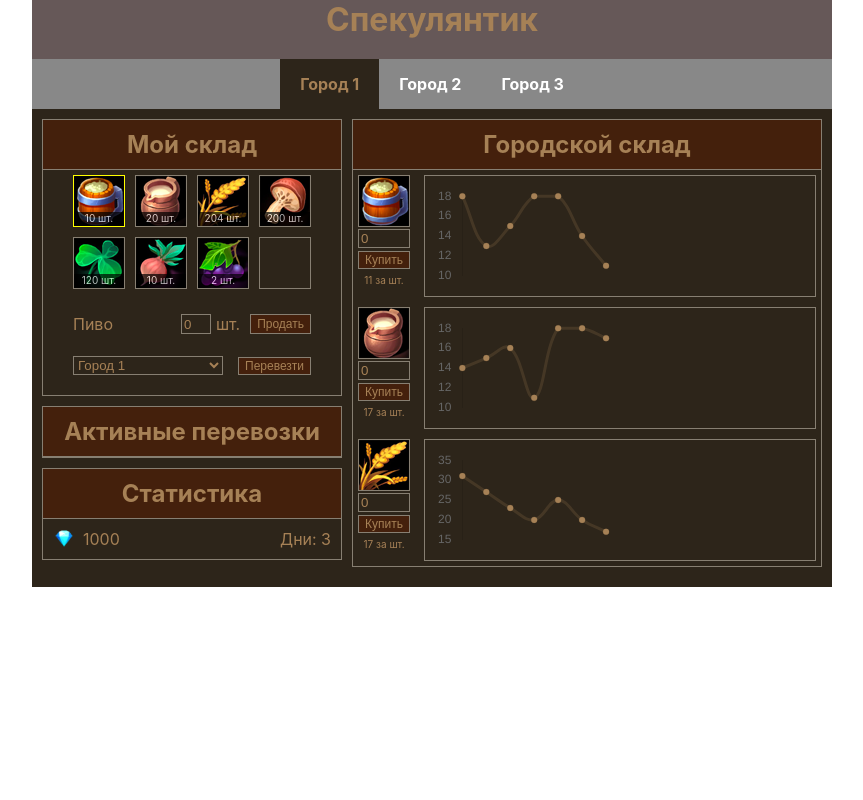
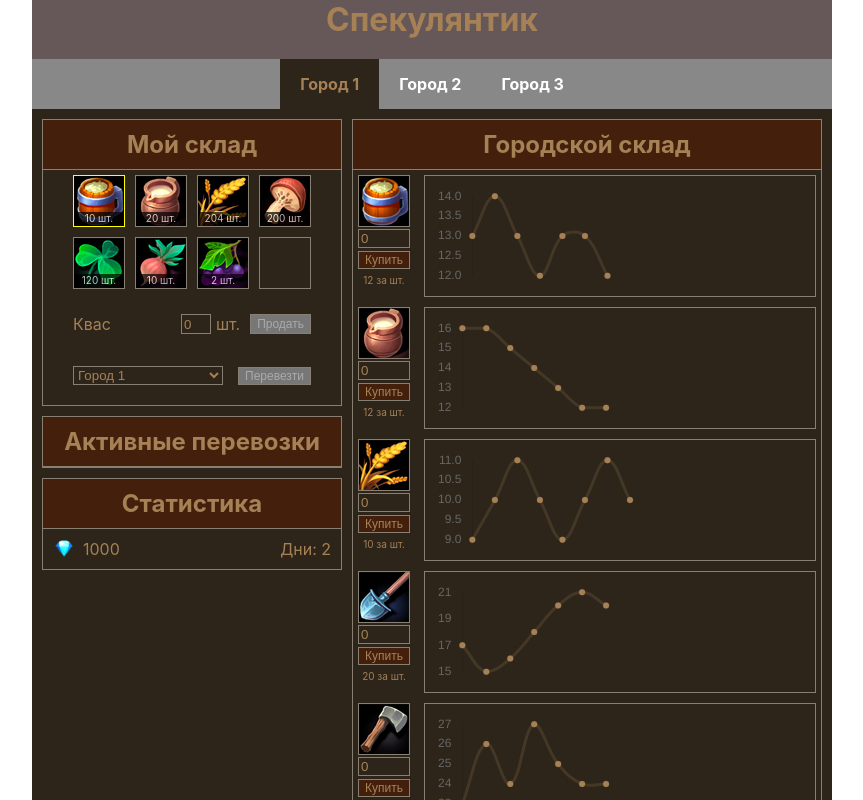
Before and after one commit to narek-9/react-game, a React (Vite) app: page / in a window 1280 px wide. Shown: the top 800 px of the page, without its empty margins (208-1071 px from the left). Built offline with nearby package versions, Linux system fonts and the light colour scheme.

Commit message:
Taxes for goods sales

```diff
--- a/src/components/App/App.tsx
+++ b/src/components/App/App.tsx
@@ -41,24 +41,136 @@ export const App: FC = () => {
       storage: [
         {
           id: 1,
-          priceStats: [10, 15, 18, 13, 15, 18, 18],
+          priceStats: [12, 13, 14, 13, 12, 13, 13],
+          maxStep: 1,
+          minPrice: 12,
+          maxPrice: 18,
+        },
+        {
+          id: 2,
+          priceStats: [15, 16, 16, 15, 14, 13, 12],
+          maxStep: 1,
+          minPrice: 12,
+          maxPrice: 20,
+        },
+        {
+          id: 3,
+          priceStats: [8, 9, 10, 11, 10, 9, 10, 11],
+          maxStep: 1,
+          minPrice: 8,
+          maxPrice: 15,
+        },
+
+        {
+          id: 12,
+          priceStats: [15, 17, 15, 16, 18, 20, 21],
+          maxStep: 2,
+          minPrice: 15,
+          maxPrice: 21,
+        },
+        {
+          id: 13,
+          priceStats: [20, 23, 26, 24, 27, 25, 24],
+          maxStep: 3,
+          minPrice: 20,
+          maxPrice: 35,
+        },
+        {
+          id: 7,
+          priceStats: [30, 35, 40, 38, 37, 42, 47],
           maxStep: 5,
+          minPrice: 30,
+          maxPrice: 50,
+        },
+      ],
+    },
+
+    {
+      cityId: 2,
+      storage: [
+        {
+          id: 1,
+          priceStats: [12, 13, 14, 13, 12, 13, 13],
+          maxStep: 1,
+          minPrice: 9,
+          maxPrice: 15,
+        },
+        {
+          id: 2,
+          priceStats: [13, 14, 15, 16, 17, 18, 19],
+          maxStep: 1,
+          minPrice: 13,
+          maxPrice: 24,
+        },
+        {
+          id: 3,
+          priceStats: [10, 11, 12, 11, 12, 13, 14],
+          maxStep: 1,
           minPrice: 10,
+          maxPrice: 18,
+        },
+
+        {
+          id: 6,
+          priceStats: [8, 7, 8, 9, 10, 9, 8],
+          maxStep: 2,
+          minPrice: 6,
+          maxPrice: 13,
+        },
+        {
+          id: 12,
+          priceStats: [14, 15, 17, 16, 15, 17, 15],
+          maxStep: 2,
+          minPrice: 14,
+          maxPrice: 17,
+        },
+        {
+          id: 14,
+          priceStats: [30, 35, 40, 38, 37, 40, 38],
+          maxStep: 5,
+          minPrice: 25,
+          maxPrice: 40,
+        },
+      ],
+    },
+
+    {
+      cityId: 3,
+      storage: [
+        {
+          id: 1,
+          priceStats: [12, 13, 14, 15, 16, 15, 14],
+          maxStep: 1,
+          minPrice: 10,
+          maxPrice: 20,
+        },
+        {
+          id: 6,
+          priceStats: [5, 6, 7, 8, 7, 8, 9],
+          maxStep: 1,
+          minPrice: 5,
+          maxPrice: 10,
+        },
+        {
+          id: 13,
+          priceStats: [15, 20, 25, 30, 25, 22, 21],
+          maxStep: 5,
+          minPrice: 15,
           maxPrice: 40,
         },
         {
-          id: 2,
-          priceStats: [12, 13, 14, 15, 16, 11, 18],
-          maxStep: 7,
-          minPrice: 5,
-          maxPrice: 70,
+          id: 14,
+          priceStats: [20, 25, 22, 27, 26, 29, 30],
+          maxStep: 5,
+          minPrice: 20,
+          maxPrice: 35,
         },
         {
-          id: 3,
-          priceStats: [25, 28, 31, 27, 23, 20, 25],
-          maxStep: 8,
+          id: 7,
+          priceStats: [15, 20, 25, 23, 22, 27, 28],
+          maxStep: 5,
           minPrice: 15,
-          maxPrice: 50,
+          maxPrice: 40,
         },
       ],
     },
@@ -71,17 +183,11 @@ export const App: FC = () => {
   const intervalRef = useRef<ReturnType<typeof setTimeout> | null>(null);
 
   const goods: good[] = [
-    { id: 1, title: "Пиво" },
+    { id: 1, title: "Квас" },
     { id: 2, title: "Молоко" },
     { id: 3, title: "Пшеница" },
-    { id: 4, title: "Грибы" },
-    { id: 5, title: "Клевер" },
     { id: 6, title: "Лук" },
     { id: 7, title: "Виноград" },
-    { id: 8, title: "Орехи" },
-    { id: 9, title: "Вилы" },
-    { id: 10, title: "Доски" },
-    { id: 11, title: "Коса" },
     { id: 12, title: "Лопата" },
     { id: 13, title: "Топор" },
     { id: 14, title: "Кирка" },
@@ -99,7 +205,7 @@ export const App: FC = () => {
     return store ? store.storage : [];
   };
 
-  const sellGoods = (goodId: number, qty: number) => {
+  const sellGoods = (goodId: number, qty: number, totalPrice: number) => {
     const storagesNew = [...storages];
     let moneyNew = money;
 
@@ -120,14 +226,9 @@ export const App: FC = () => {
         });
 
         if (cityGoodIndex > -1) {
-          const price =
-            currentCityStorage[cityGoodIndex].priceStats[
-              currentCityStorage[cityGoodIndex].priceStats.length - 1
-            ];
-
           if (storagesNew[index].storage[goodIndex].qty >= qty) {
             storagesNew[index].storage[goodIndex].qty -= qty;
-            moneyNew += qty * price;
+            moneyNew += totalPrice;
 
             if (storagesNew[index].storage[goodIndex].qty === 0) {
               removeProduct(storagesNew[index].storage[goodIndex].id);
@@ -152,7 +253,7 @@ export const App: FC = () => {
       cityStorage.storage.forEach((goodData) => {
         const priceChangeSign = getRandomInt(2) ? 1 : -1;
         const priceChangeValue =
-          getRandomInt(goodData.maxStep) * priceChangeSign;
+          getRandomInt(goodData.maxStep + 1) * priceChangeSign;
         let newPrice =
           (goodData.priceStats.slice(-1).pop() || 0) + priceChangeValue;
 
@@ -188,7 +289,7 @@ export const App: FC = () => {
       updateCityStorages();
       updateTransportOrders();
       setDays((days) => days + 1);
-    }, 2000);
+    }, 3000);
   };
 
   useEffect(() => {
@@ -220,7 +321,7 @@ export const App: FC = () => {
         targetCityId,
         goodId: selectedGoodId,
         qty: storage[goodIndex].qty,
-        days: 1,
+        days: 30,
       });
 
       setOrderId(orderId + 1);
@@ -319,6 +420,20 @@ export const App: FC = () => {
     setStorages(storagesNew);
   };
 
+  const getSelectedProductPrice = () => {
+    const cityStorage = getCityStorage();
+
+    const product = cityStorage.find((product) => {
+      return product.id === selectedGoodId;
+    });
+
+    if (product && product.priceStats) {
+      return product.priceStats[product.priceStats.length - 1];
+    }
+
+    return 0;
+  };
+
   return (
     <div className="app">
       <h1 className="app-name">Спекулянтик</h1>
@@ -333,8 +448,11 @@ export const App: FC = () => {
               storage={getStorageByCity()}
               selectedGoodId={selectedGoodId}
               goods={goods}
+              selectedProductPrice={getSelectedProductPrice()}
               onSelectGood={setSelectedGoodId}
-              onSell={sellGoods}
+              onSell={(id: number, qty: number, totalPrice: number) =>
+                sellGoods(id, qty, totalPrice)
+              }
               onTransport={createTransportOrder}
             />
           </div>
--- a/src/components/Storage/Storage.scss
+++ b/src/components/Storage/Storage.scss
@@ -97,9 +97,18 @@
 }
 
 .sell-panel {
-  display: flex;
-  justify-content: space-between;
   padding: 20px 30px;
+
+  .sell-panel-content {
+    display: flex;
+    justify-content: space-between;
+    padding-bottom: 10px;
+  }
+
+  .sell-panel-info {
+    font-size: 10px;
+    text-align: left;
+  }
 
   .controls {
     display: flex;
--- a/src/components/Storage/Storage.tsx
+++ b/src/components/Storage/Storage.tsx
@@ -1,4 +1,6 @@
 import { FC, useState } from "react";
+
+import { cities } from "../../cities";
 
 import "./Storage.scss";
 
@@ -13,8 +15,9 @@ interface IStorageProps {
     id: number;
     title: string;
   }[];
+  selectedProductPrice: number;
   onSelectGood: (goodId: number) => void;
-  onSell: (goodId: number, qty: number) => void;
+  onSell: (goodId: number, qty: number, getTotalPrice: number) => void;
   onTransport: (targetCityId: number) => void;
 }
 
@@ -23,6 +26,7 @@ export const Storage: FC<IStorageProps> = ({
   storage,
   selectedGoodId,
   goods,
+  selectedProductPrice,
   onSelectGood,
   onSell,
   onTransport,
@@ -32,6 +36,10 @@ export const Storage: FC<IStorageProps> = ({
 
   const findFoodById = (itemId: number) => {
     return goods.find((item) => item.id === itemId)?.title;
+  };
+
+  const getTotalPrice = () => {
+    return Math.round(selectedProductPrice * qty * 0.9);
   };
 
   return (
@@ -68,7 +76,8 @@ export const Storage: FC<IStorageProps> = ({
         {selectedGoodId ? (
           <>
             <div className="sell-panel">
-              <div>{findFoodById(selectedGoodId)}</div>
+              <div className="sell-panel-content">
+                <div>{findFoodById(selectedGoodId) || "Unknown"}</div>
                 <div className="controls">
                   <input
                     type="text"
@@ -83,12 +92,22 @@ export const Storage: FC<IStorageProps> = ({
                   <button
                     className="button"
                     onClick={() => {
-                    onSell(selectedGoodId, qty);
+                      onSell(selectedGoodId, qty, getTotalPrice());
                     }}
+                    disabled={!qty || !selectedProductPrice}
                   >
                     Продать
                   </button>
                 </div>
+              </div>
+              {qty && selectedProductPrice ? (
+                <div className="sell-panel-info">
+                  По цене {selectedProductPrice} x {qty} шт, налог: 10%. Итого:{" "}
+                  {getTotalPrice()}
+                </div>
+              ) : (
+                ""
+              )}
             </div>
 
             <div className="order-panel">
@@ -100,9 +119,17 @@ export const Storage: FC<IStorageProps> = ({
                     setTargetCityId(parseInt(e.currentTarget.value, 10));
                   }}
                 >
-                  <option value={1}>Город 1</option>
-                  <option value={2}>Город 2</option>
-                  <option value={3}>Город 3</option>
+                  {cities.map((city) => {
+                    return (
+                      <option
+                        disabled={city.id === currentCityId}
+                        value={city.id}
+                        key={city.id}
+                      >
+                        {city.title}
+                      </option>
+                    );
+                  })}
                 </select>
               </div>
               <div className="controls">
@@ -111,6 +138,7 @@ export const Storage: FC<IStorageProps> = ({
                   onClick={() => {
                     onTransport(targetCityId);
                   }}
+                  disabled={targetCityId === currentCityId}
                 >
                   Перевезти
                 </button>
```
Lines whose indentation alone changed are shown as unchanged.
